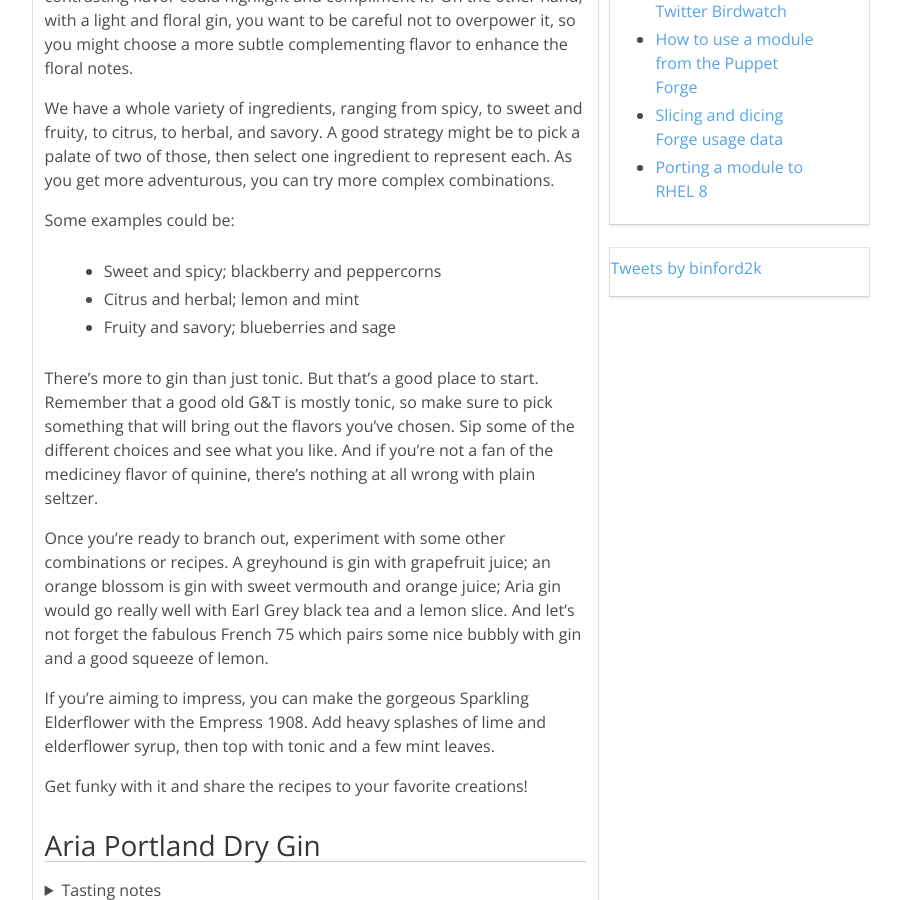
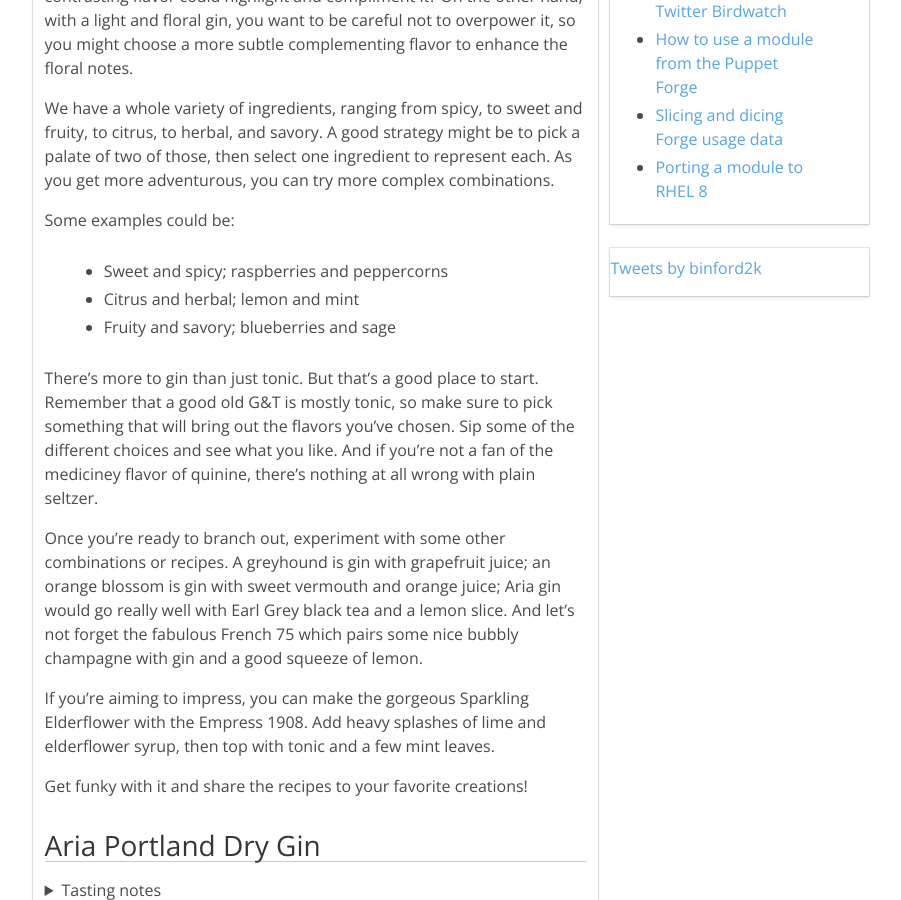
Before and after one commit to binford2k/binford2k.com, a Jekyll site: the page built from backyard/gin.md, in a window 1280 px wide and 900 px high, scrolled down 508 px. Shown: the whole window, without its empty margins (183-1084 px from the left). Built offline with Jekyll 4.4.1, drawn with Linux system fonts in a browser that asks for light colours; Markdown is read by kramdown in place of the engine named in the settings; comment, search, counter and statistics services are not loaded.

```diff
--- a/backyard/ginuary.md
+++ b/backyard/gin.md
@@ -34,7 +34,7 @@
 
 Some examples could be:
 
-* Sweet and spicy; blackberry and peppercorns
+* Sweet and spicy; raspberries and peppercorns
 * Citrus and herbal; lemon and mint
 * Fruity and savory; blueberries and sage
 
@@ -44,8 +44,8 @@
 
 Once you're ready to branch out, experiment with some other combinations or recipes. A greyhound is gin with grapefruit
 juice; an orange blossom is gin with sweet vermouth and orange juice; Aria gin would go really well with Earl Grey black
-tea and a lemon slice. And let's not forget the fabulous French 75 which pairs some nice bubbly with gin and a good
-squeeze of lemon.
+tea and a lemon slice. And let's not forget the fabulous French 75 which pairs some nice bubbly champagne with gin and
+a good squeeze of lemon.
 
 If you're aiming to impress, you can make the gorgeous Sparkling Elderflower with the Empress 1908. Add heavy splashes
 of lime and elderflower syrup, then top with tonic and a few mint leaves.
```
Also changed, not shown: backyard.md (+1 -3 lines).
